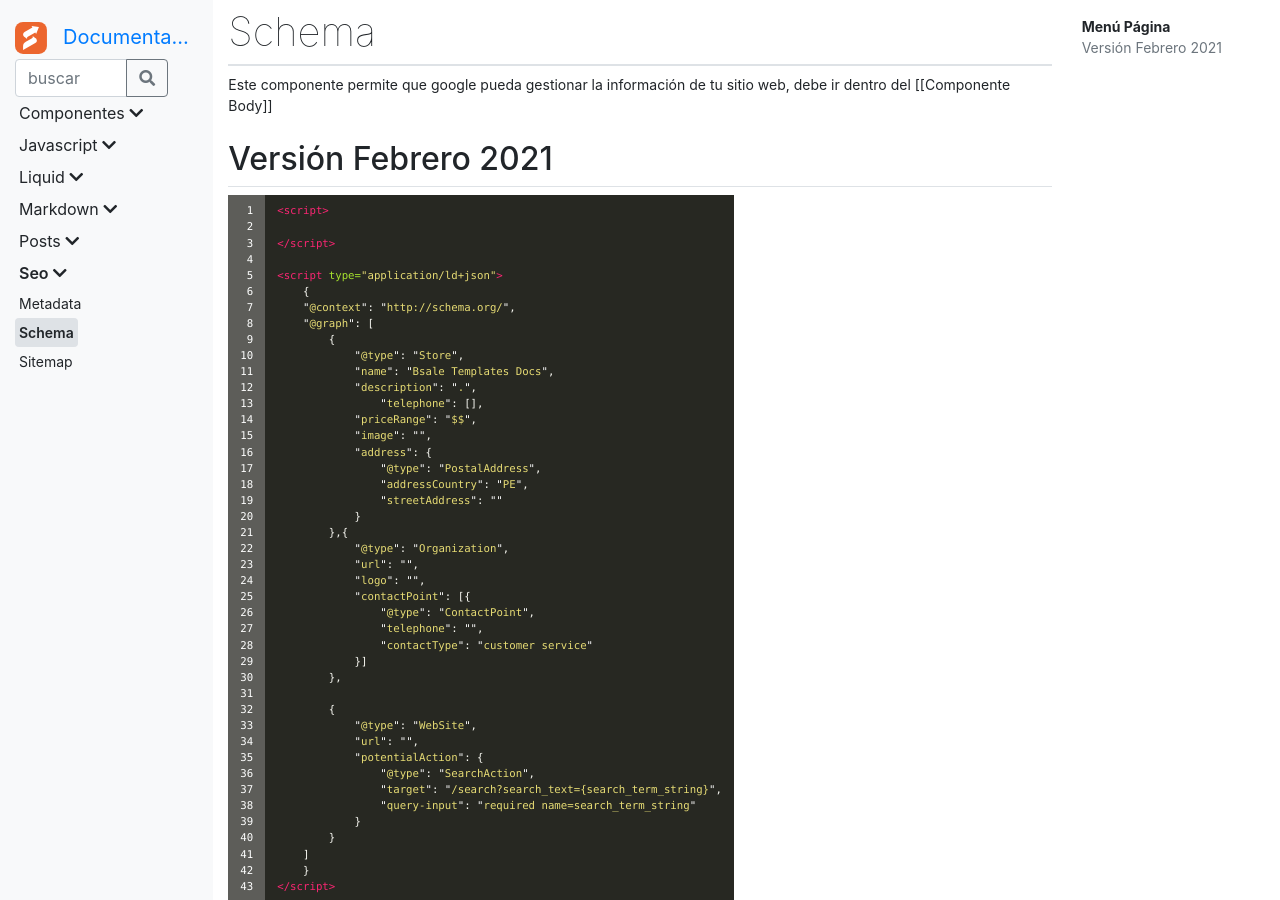
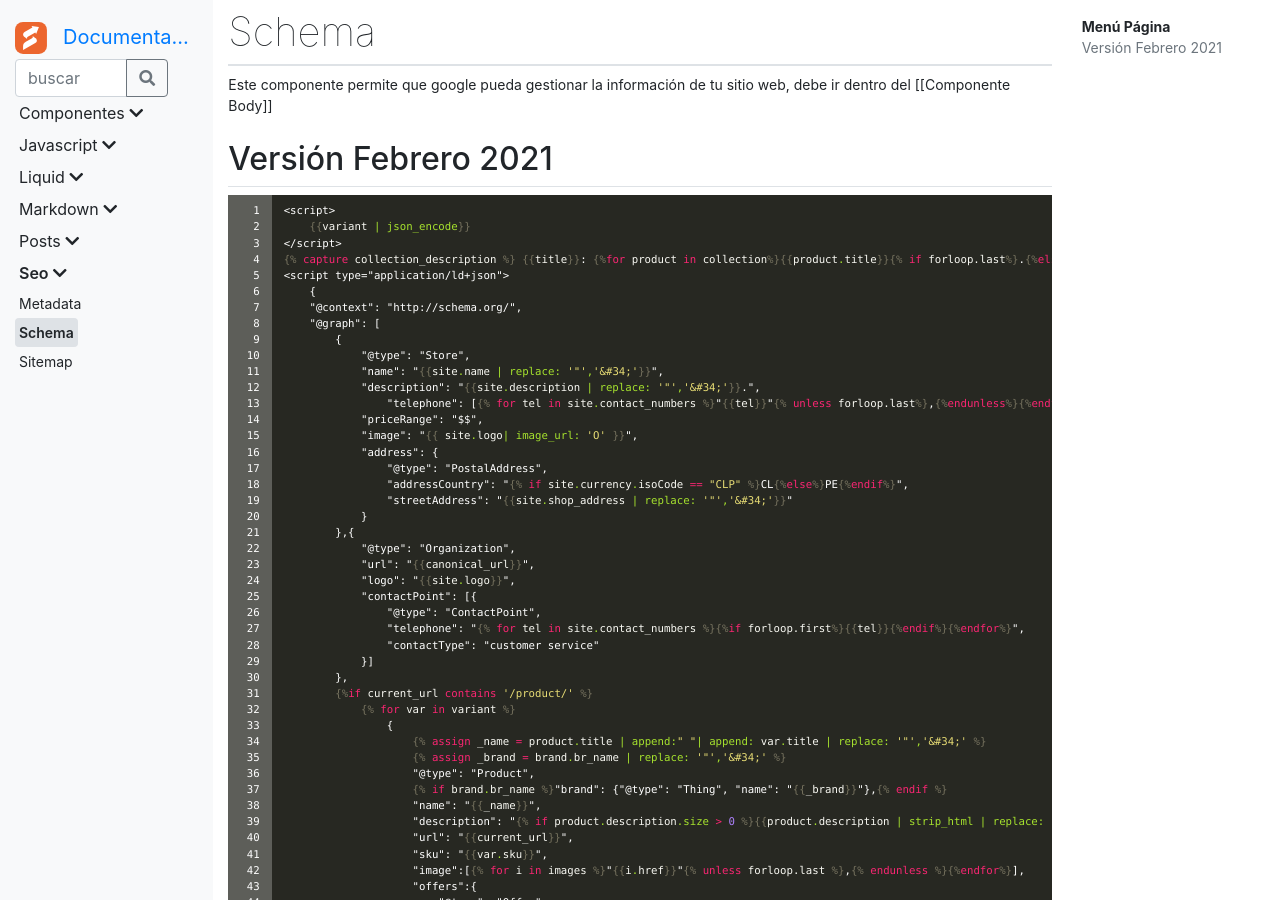
Before and after one commit to Bsale-IO/template-docs, a Jekyll site: the page built from docs/_seo/Schema.md, in a window 1280 px wide and 900 px high. Built offline with Jekyll 4.4.1, drawn with Linux system fonts in a browser that asks for light colours; some of the changed text lies outside the part shown.

Commit message:
update seo

````diff
--- a/docs/_seo/Schema.md
+++ b/docs/_seo/Schema.md
@@ -3,11 +3,11 @@ layout: default
 title: Schema
 published: true
 ---
-
+{% raw %}
 Este componente permite que google pueda gestionar la información de tu sitio web, debe ir dentro del [[Componente Body]]
 
 ## Versión Febrero 2021
-```django
+```liquid
 <script>
     {{variant | json_encode}}
 </script>
@@ -240,3 +240,4 @@ Este componente permite que google pueda gestionar la información de tu sitio w
     }
 </script>
 ```
+{% endraw %}
````
Also changed, not shown: docs/_seo/Sitemap_file.md (+3 -1 lines).
